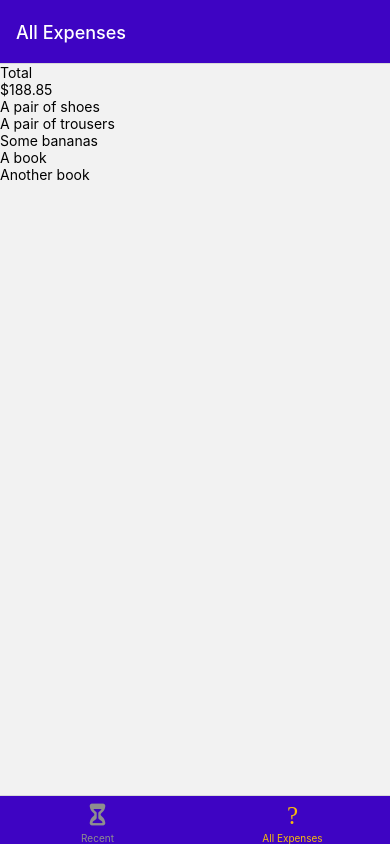
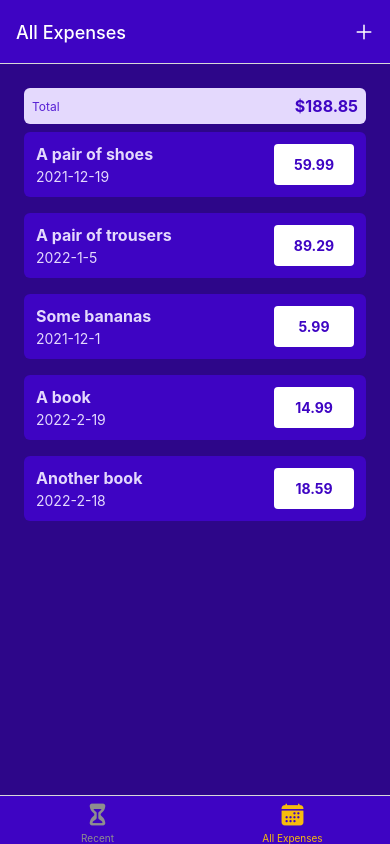
Before and after one commit to rafsun-riad/expense_tracker, a React Native app: screen /AllExpenses in a window 390 px wide. Built offline with nearby package versions, Linux system fonts and the light colour scheme.

Commit message:
working with expenses

```diff
--- /dev/null
+++ b/components/ExpenseItem.js
@@ -0,0 +1,65 @@
+import { View, Text, Pressable, StyleSheet } from 'react-native';
+import { GlobalStyle } from '../constants/styles';
+import { getFormattedDate } from '../utils/date';
+
+function ExpenseItem({ item }) {
+  function handleExpensePress() {}
+
+  return (
+    <Pressable
+      onPress={handleExpensePress}
+      style={({ pressed }) => pressed && styles.pressed}
+    >
+      <View style={styles.expenseItem}>
+        <View>
+          <Text style={[styles.textBase, styles.description]}>
+            {item.description}
+          </Text>
+          <Text style={styles.textBase}>{getFormattedDate(item.date)}</Text>
+        </View>
+        <View style={styles.amountContainer}>
+          <Text style={styles.amount}>{item.amount.toFixed(2)}</Text>
+        </View>
+      </View>
+    </Pressable>
+  );
+}
+
+export default ExpenseItem;
+
+const styles = StyleSheet.create({
+  pressed: {
+    opacity: 0.75,
+  },
+  expenseItem: {
+    padding: 12,
+    marginVertical: 8,
+    backgroundColor: GlobalStyle.color.primary500,
+    flexDirection: 'row',
+    justifyContent: 'space-between',
+    borderRadius: 6,
+    elevation: 3,
+  },
+  textBase: {
+    color: GlobalStyle.color.primary50,
+  },
+  description: {
+    fontSize: 16,
+    marginBottom: 4,
+    fontWeight: 'bold',
+  },
+  amountContainer: {
+    paddingHorizontal: 12,
+    paddingVertical: 4,
+    backgroundColor: 'white',
+    justifyContent: 'center',
+    alignItems: 'center',
+    borderRadius: 4,
+    minWidth: 80,
+  },
+
+  amount: {
+    color: GlobalStyle.color.primary500,
+    fontWeight: 'bold',
+  },
+});
--- a/components/ExpenseOverview.js
+++ b/components/ExpenseOverview.js
@@ -4,6 +4,7 @@ import { Ionicons } from '@expo/vector-icons';
 import RecentExpenses from '../screens/RecentExpenses';
 import AllExpenses from '../screens/AllExpenses';
 import { GlobalStyle } from '../constants/styles';
+import IconButton from './IconButton';
 
 const BottomTabs = createBottomTabNavigator();
 
@@ -15,6 +16,9 @@ function ExpenseOverview() {
         headerTintColor: 'white',
         tabBarStyle: { backgroundColor: GlobalStyle.color.primary500 },
         tabBarActiveTintColor: GlobalStyle.color.accent500,
+        headerRight: ({ tintColor }) => (
+          <IconButton name="add" size={24} color={tintColor} />
+        ),
       }}
     >
       <BottomTabs.Screen
@@ -35,7 +39,7 @@ function ExpenseOverview() {
           title: 'All Expenses',
           tabBarLabel: 'All Expenses',
           tabBarIcon: ({ color, size }) => (
-            <Ionicons name="calender" size={size} color={color} />
+            <Ionicons name="calendar" size={size} color={color} />
           ),
         }}
       />
--- a/components/ExpensesList.js
+++ b/components/ExpensesList.js
@@ -1,10 +1,11 @@
-import { FlatList, Text } from 'react-native';
+import { FlatList } from 'react-native';
+import ExpenseItem from './ExpenseItem';
 
 function ExpensesList({ expenses }) {
   return (
     <FlatList
       data={expenses}
-      renderItem={({ item }) => <Text>{item.description}</Text>}
+      renderItem={({ item }) => <ExpenseItem item={item} />}
       keyExtractor={(item) => item.id}
     />
   );
--- a/components/ExpensesOutput.js
+++ b/components/ExpensesOutput.js
@@ -1,6 +1,7 @@
-import { View } from 'react-native';
+import { View, StyleSheet } from 'react-native';
 import ExpensesSummury from './ExpensesSummury';
 import ExpensesList from './ExpensesList';
+import { GlobalStyle } from '../constants/styles';
 
 const DUMMY_EXPENSES = [
   {
@@ -37,7 +38,7 @@ const DUMMY_EXPENSES = [
 
 function ExpensesOutput({ expenses, expensesPeriod }) {
   return (
-    <View>
+    <View style={styles.container}>
       <ExpensesSummury expenses={DUMMY_EXPENSES} periodName={expensesPeriod} />
       <ExpensesList expenses={DUMMY_EXPENSES} />
     </View>
@@ -45,3 +46,13 @@ function ExpensesOutput({ expenses, expensesPeriod }) {
 }
 
 export default ExpensesOutput;
+
+const styles = StyleSheet.create({
+  container: {
+    flex: 1,
+    paddingHorizontal: 24,
+    paddingTop: 24,
+    paddingBottom: 0,
+    backgroundColor: GlobalStyle.color.primary700,
+  },
+});
--- a/components/ExpensesSummury.js
+++ b/components/ExpensesSummury.js
@@ -1,4 +1,5 @@
-import { View, Text } from 'react-native';
+import { View, Text, StyleSheet } from 'react-native';
+import { GlobalStyle } from '../constants/styles';
 
 function ExpensesSummury({ expenses, periodName }) {
   const expensesSum = expenses.reduce(
@@ -7,11 +8,31 @@ function ExpensesSummury({ expenses, periodName }) {
   );
 
   return (
-    <View>
-      <Text>{periodName}</Text>
-      <Text>${expensesSum.toFixed(2)}</Text>
+    <View style={styles.container}>
+      <Text style={styles.period}>{periodName}</Text>
+      <Text style={styles.sum}>${expensesSum.toFixed(2)}</Text>
     </View>
   );
 }
 
 export default ExpensesSummury;
+
+const styles = StyleSheet.create({
+  container: {
+    padding: 8,
+    backgroundColor: GlobalStyle.color.primary50,
+    borderRadius: 6,
+    flexDirection: 'row',
+    justifyContent: 'space-between',
+    alignItems: 'center',
+  },
+  period: {
+    fontSize: 12,
+    color: GlobalStyle.color.primary400,
+  },
+  sum: {
+    fontSize: 16,
+    fontWeight: 'bold',
+    color: GlobalStyle.color.primary500,
+  },
+});
--- /dev/null
+++ b/components/IconButton.js
@@ -0,0 +1,29 @@
+import { View, Pressable, StyleSheet } from 'react-native';
+import { Ionicons } from '@expo/vector-icons';
+
+function IconButton({ name, size, color, onPress }) {
+  return (
+    <Pressable
+      onPress={onPress}
+      style={({ pressed }) => pressed && styles.pressed}
+    >
+      <View style={styles.buttonContainer}>
+        <Ionicons name={name} size={size} color={color} />
+      </View>
+    </Pressable>
+  );
+}
+
+export default IconButton;
+
+const styles = StyleSheet.create({
+  buttonContainer: {
+    borderRadius: 24,
+    padding: 6,
+    marginHorizontal: 8,
+    marginVertical: 2,
+  },
+  pressed: {
+    opacity: 0.75,
+  },
+});
--- /dev/null
+++ b/utils/date.js
@@ -0,0 +1,3 @@
+export function getFormattedDate(date) {
+  return `${date.getFullYear()}-${date.getMonth() + 1}-${date.getDate()}`;
+}
```
